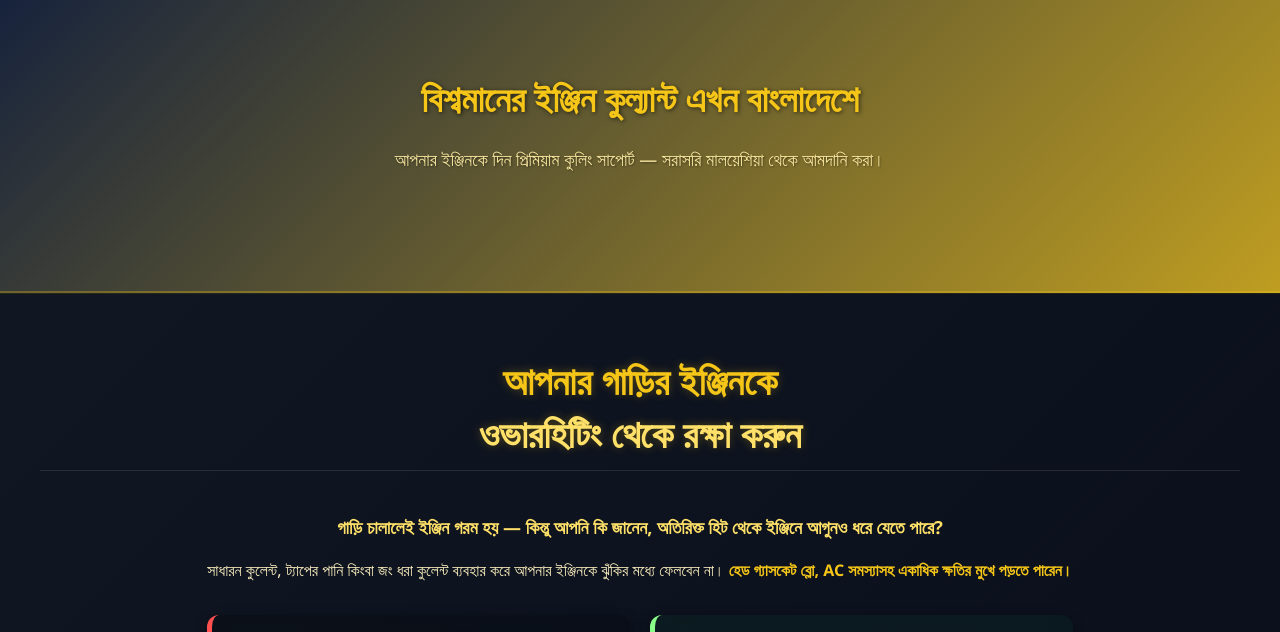
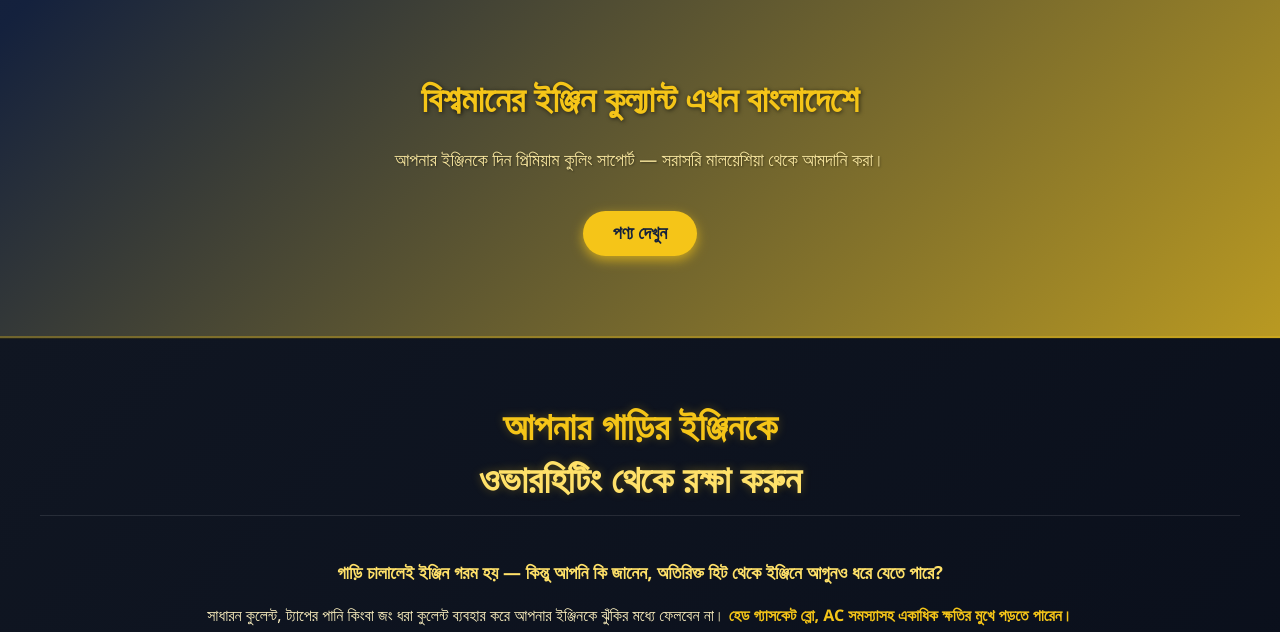
Before and after one commit to m-atrading/BANTON-Engine-Coolant-all, a plain HTML site: page index.html in a window 1280 px wide. Shown: the part 97-729 px from the top of the page. Drawn offline with Linux system fonts and the light colour scheme.

Commit message:
Update index.html

```diff
--- a/index.html
+++ b/index.html
@@ -36,6 +36,8 @@
   <div class="hero-content">
     <h1>বিশ্বমানের ইঞ্জিন কুল্যান্ট এখন বাংলাদেশে</h1>
       <p>আপনার ইঞ্জিনকে দিন প্রিমিয়াম কুলিং সাপোর্ট — সরাসরি মালয়েশিয়া থেকে আমদানি করা।</p>
+
+       <a href="product-gallery" class="hero-button">পণ্য দেখুন</a>
 
   </div>
 </section>
```
